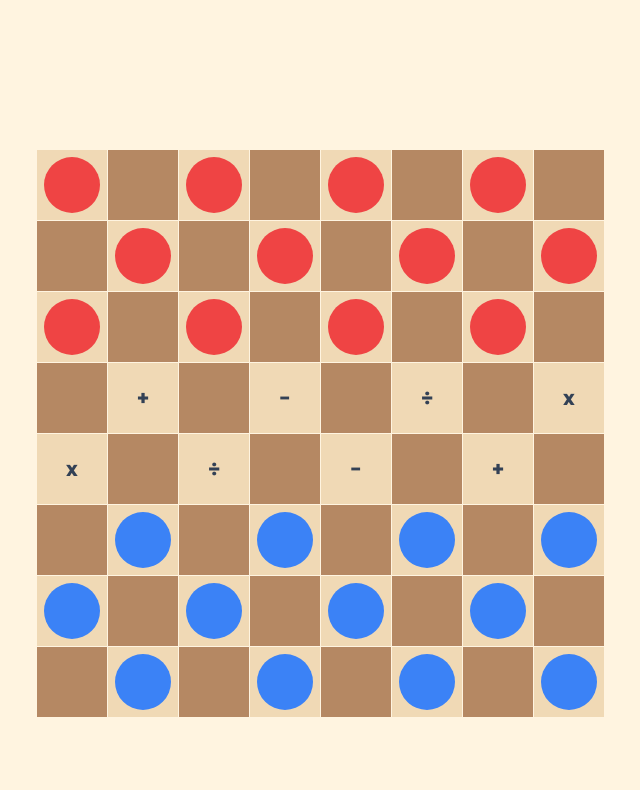
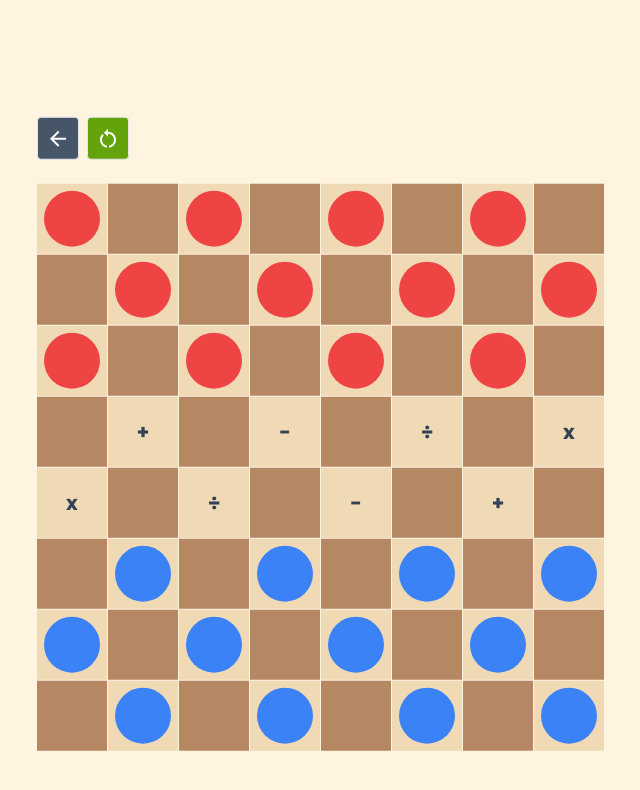
Before and after one commit to Keeeyaan/damath, a React (Vite) app: page /play in a window 1280 px wide. Shown: the top 790 px of the page, without its empty margins (353-993 px from the left). Built offline with nearby package versions, Linux system fonts and the light colour scheme.

Commit message:
added back and reset button

```diff
--- a/src/components/Board.jsx
+++ b/src/components/Board.jsx
@@ -1,4 +1,8 @@
 import React, { useState, useEffect } from "react";
+import { Link } from "react-router-dom";
+
+import RestartAlt from "@mui/icons-material/RestartAlt";
+import ArrowBackIcon from "@mui/icons-material/ArrowBack";
 
 import Square from "./Square";
 import Piece from "./Piece";
@@ -259,6 +263,16 @@ const Board = ({ rows, cols }) => {
   return (
     <>
       <div className="absolute top-1/2 left-1/2 -translate-x-1/2 -translate-y-1/2 mx-auto">
+        <div className="mb-6 flex gap-2 items-center">
+          <Link to="/">
+            <button className="bg-slate-600 hover:bg-slate-700 text-white font-bold border py-2 px-2 rounded transition ease-in-out">
+              <ArrowBackIcon />
+            </button>
+          </Link>
+          <button className=" bg-lime-600 hover:bg-lime-700 text-white font-bold border py-2 px-2 rounded transition ease-in-out ">
+            <RestartAlt onClick={() => window.location.reload(false)} />
+          </button>
+        </div>
         <div
           className="grid gap-[1px] w-full max-w-[500px] h-full max-h-[500px]"
           style={{
```
